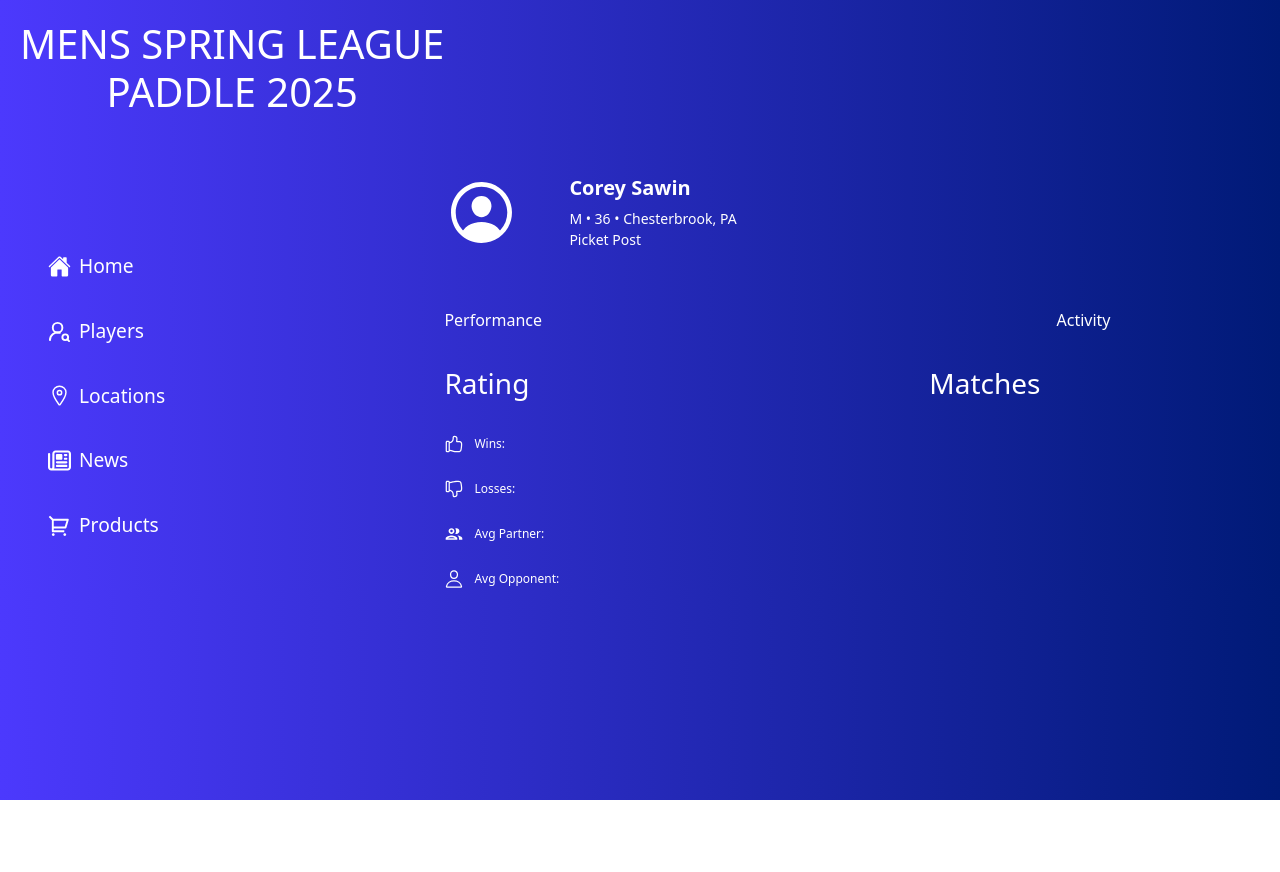
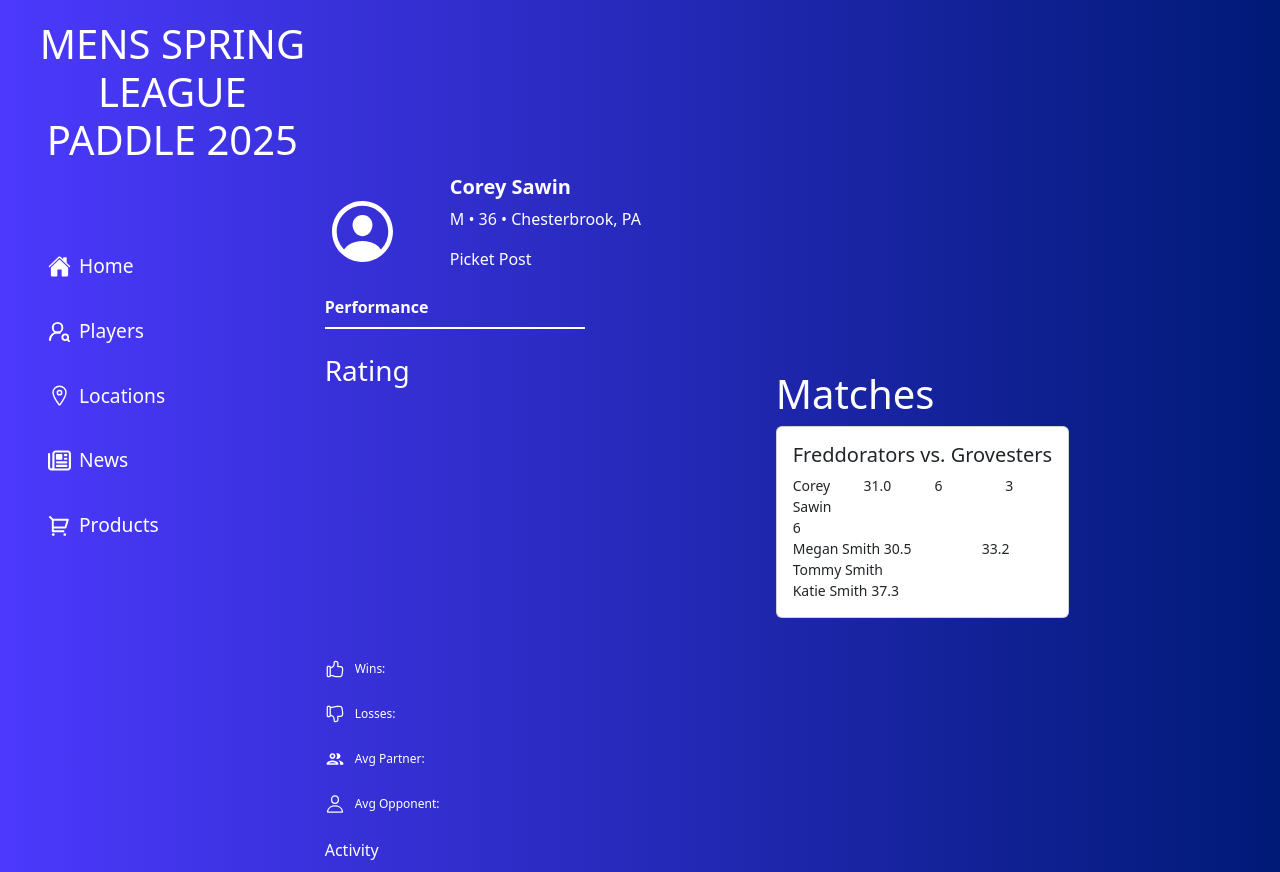
Before and after one commit to sawincp/mapta-spring-league, a Next.js app: page /profile in a window 1280 px wide. Before the commit the page ends 800 px from the top, so only its background shows below. Built offline with nearby package versions, Linux system fonts and the light colour scheme.

Commit message:
add matches card component

```diff
--- /dev/null
+++ b/src/app/profile/MatchCard.module.css
@@ -0,0 +1,16 @@
+.matchcard {
+  padding: 1rem;
+  width: 100%;
+  max-width: 600px; /* optional for responsiveness */
+  margin: 0 auto;
+}
+
+.card-body {
+  display: flex;
+  flex-direction: column;
+  gap: 0.5rem;
+}
+
+.row {
+  align-items: center;
+}
--- a/src/app/profile/Performance.module.css
+++ b/src/app/profile/Performance.module.css
@@ -9,9 +9,7 @@
 
 .performanceHeaders {
   display: flex;
-  flex-direction: row;
-  align-items: center;
-  gap: 400px; /* space between icon and text */
+  gap: 350px;
   color: white;
   font-size: 14px;
 }
--- a/src/app/profile/Profile.module.css
+++ b/src/app/profile/Profile.module.css
@@ -14,12 +14,13 @@
 
 }
 
-.profileText p {
-  margin: 2px 0 0 0;
-  font-size: 14px;
+.profileContent h1,
+.profileContent p {
+    margin: 5;
 }
 
-.profileContent h1,
-.profileContent p {
-    margin: 0;
+.nav a {
+  color: white !important;
+  margin-right: 500px;
+
 }
--- /dev/null
+++ b/src/app/profile/matchCard.js
@@ -0,0 +1,37 @@
+import Card from "react-bootstrap/Card";
+import { Col, Row } from "react-bootstrap";
+import styles from "./MatchCard.module.css";
+
+export default function MatchCard() {
+  return (
+    <div className={styles.matchcard}>
+      <h1>Matches</h1>
+      <Card>
+        <Card.Body>
+          <Card.Title>Freddorators vs. Grovesters</Card.Title>
+          <Card.Text>
+            <Row>
+              <Col md={3}>Corey Sawin</Col>
+              <Col md={3}>31.0</Col>
+              <Col xs={3}>6</Col>
+              <Col xs={3}>3</Col>
+              <Col xs={3}>6</Col>
+            </Row>
+            <Row>
+              <Col xs={8}>Megan Smith 30.5</Col>
+              <Col xs={3}>33.2</Col>
+            </Row>
+            <Row>
+              <Col xs={8}>Tommy Smith</Col>
+
+            </Row>
+            <Row>
+              <Col xs={6}>Katie Smith 37.3</Col>
+
+            </Row>
+          </Card.Text>
+        </Card.Body>
+      </Card>
+    </div>
+  );
+}
--- a/src/app/profile/page.js
+++ b/src/app/profile/page.js
@@ -6,10 +6,7 @@ import styles from "./Profile.module.css";
 import { IoPersonCircleOutline } from "react-icons/io5";
 
 function Profile() {
-  const linkStyle = {
-    color: "white",
-    marginTop: "50px",
-  };
+
 
   return (
     <div>
@@ -22,15 +19,15 @@ function Profile() {
         </div>
       </div>
       <div>
-        <Nav variant="underline">
+        <Nav variant="underline" defaultActiveKey="/profile" className= {styles.nav}>
           <Nav.Item>
-            <Nav.Link href="/profile" style={linkStyle}>
+            <Nav.Link href="/profile" className="active">
               Performance
             </Nav.Link>
           <Performance/>
           </Nav.Item>
           <Nav.Item>
-            <Nav.Link href="/activity" style={linkStyle}>
+            <Nav.Link href="/activity">
               Activity
             </Nav.Link>
           </Nav.Item>
--- a/src/app/profile/performance.js
+++ b/src/app/profile/performance.js
@@ -1,3 +1,5 @@
+import MatchCard from "./matchCard";
+
 import styles from "./Performance.module.css";
 import { GoThumbsup } from "react-icons/go";
 import { GoThumbsdown } from "react-icons/go";
@@ -9,7 +11,7 @@ export default function Performance() {
     <div className={styles.performanceContainer}>
       <div className={styles.performanceHeaders}>
         <h3>Rating</h3>
-        <h3>Matches</h3>
+        <MatchCard />
       </div>
       <div className={styles.performanceRow}>
         <GoThumbsup size="20px" />
```
